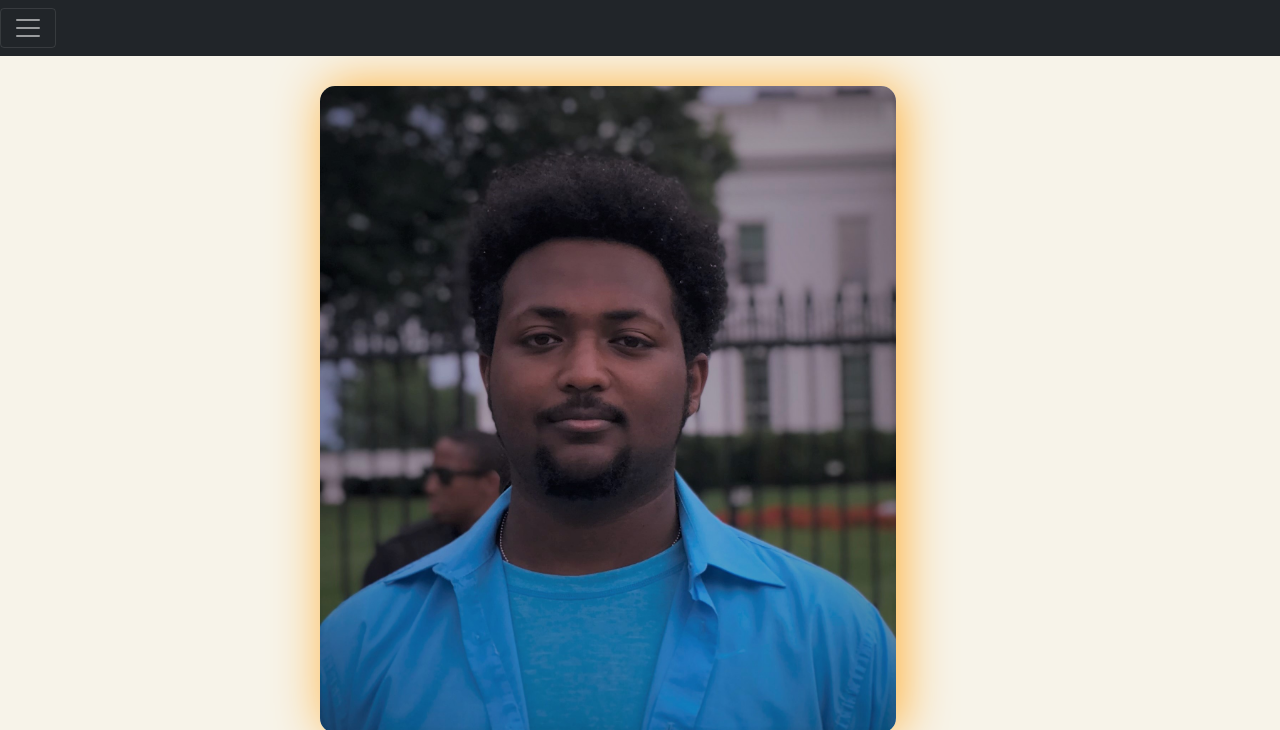
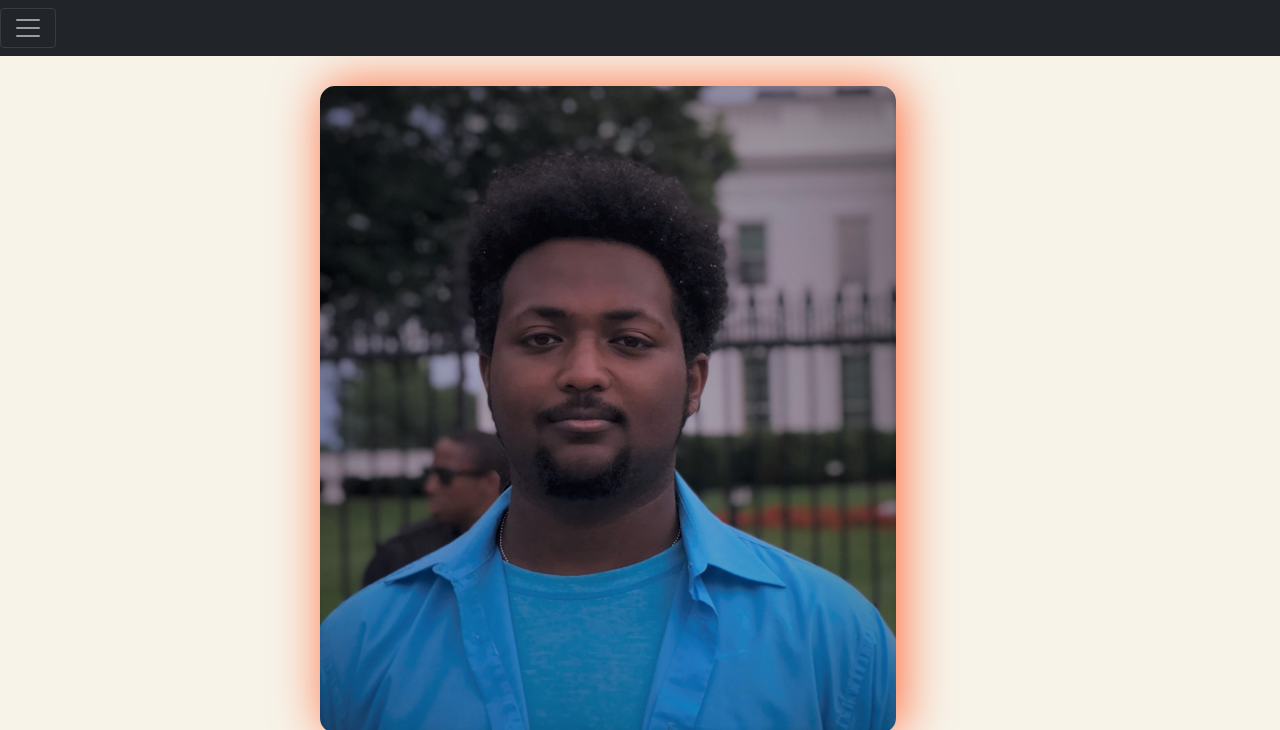
Before and after one commit to Kidusedu/Responsive-2.0, a plain HTML site: page index.html in a window 1280 px wide. In both pictures the pointer is over the picture 608 px from the left and 409 px from the top of the page. Shown: the top 730 px of the page. Drawn offline with nearby package versions, Linux system fonts and the light colour scheme; a web font is replaced by a local one.

Commit message:
added hover feature to my pictur

```diff
--- a/styles-768.css
+++ b/styles-768.css
@@ -14,6 +14,9 @@
         margin-top: 30px;
         border-radius: 15px;
         box-shadow: 5px 0px 50px #ffb037;
+    }
+    #my-pic:hover{
+        box-shadow: 5px 0px 50px #ff6637;
     }
     .intro {
         width: 100%;
```
